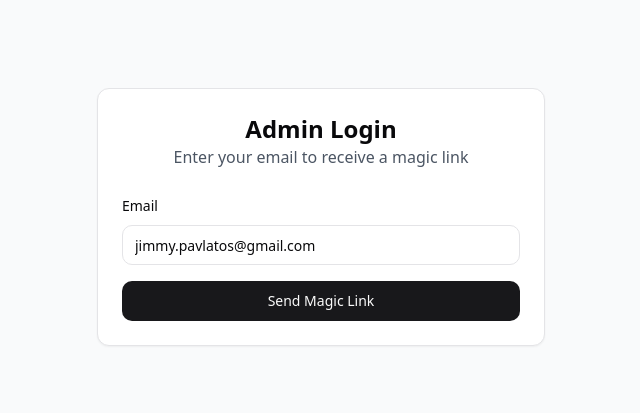
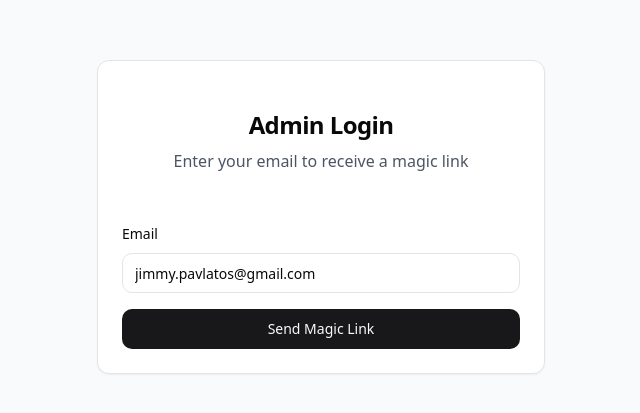
Before and after one commit to jimpav61/calculate, a React (Vite) app: page /login in a window 1280 px wide. Shown: the part 183-596 px from the top of the page, without its empty margins (319-959 px from the left). Built offline with nearby package versions, Linux system fonts and the light colour scheme; what @react-pdf/renderer would draw is missing.

Commit message:
Fix undefined Card component error
Resolved the ReferenceError indicating that the Card component is not defined in the Login page. This change ensures that the Card component is properly imported and utilized, preventing runtime errors during rendering.
[skip gpt_engineer]

```diff
--- a/src/pages/Login.tsx
+++ b/src/pages/Login.tsx
@@ -1,7 +1,7 @@
 import { useState } from "react";
 import { Button } from "@/components/ui/button";
 import { Input } from "@/components/ui/input";
-import { Card } from "@/components/ui/card";
+import { Card, CardHeader, CardTitle } from "@/components/ui/card";
 import { Label } from "@/components/ui/label";
 import { supabase } from "@/integrations/supabase/client";
 import { toast } from "sonner";
@@ -37,10 +37,10 @@ const Login = () => {
   return (
     <div className="min-h-screen flex items-center justify-center bg-gray-50 p-4">
       <Card className="w-full max-w-md p-6 space-y-6">
-        <div className="text-center">
-          <h1 className="text-2xl font-bold">Admin Login</h1>
+        <CardHeader className="text-center space-y-2">
+          <CardTitle className="text-2xl font-bold">Admin Login</CardTitle>
           <p className="text-gray-600">Enter your email to receive a magic link</p>
-        </div>
+        </CardHeader>
 
         <form onSubmit={handleLogin} className="space-y-4">
           <div className="space-y-2">
```
